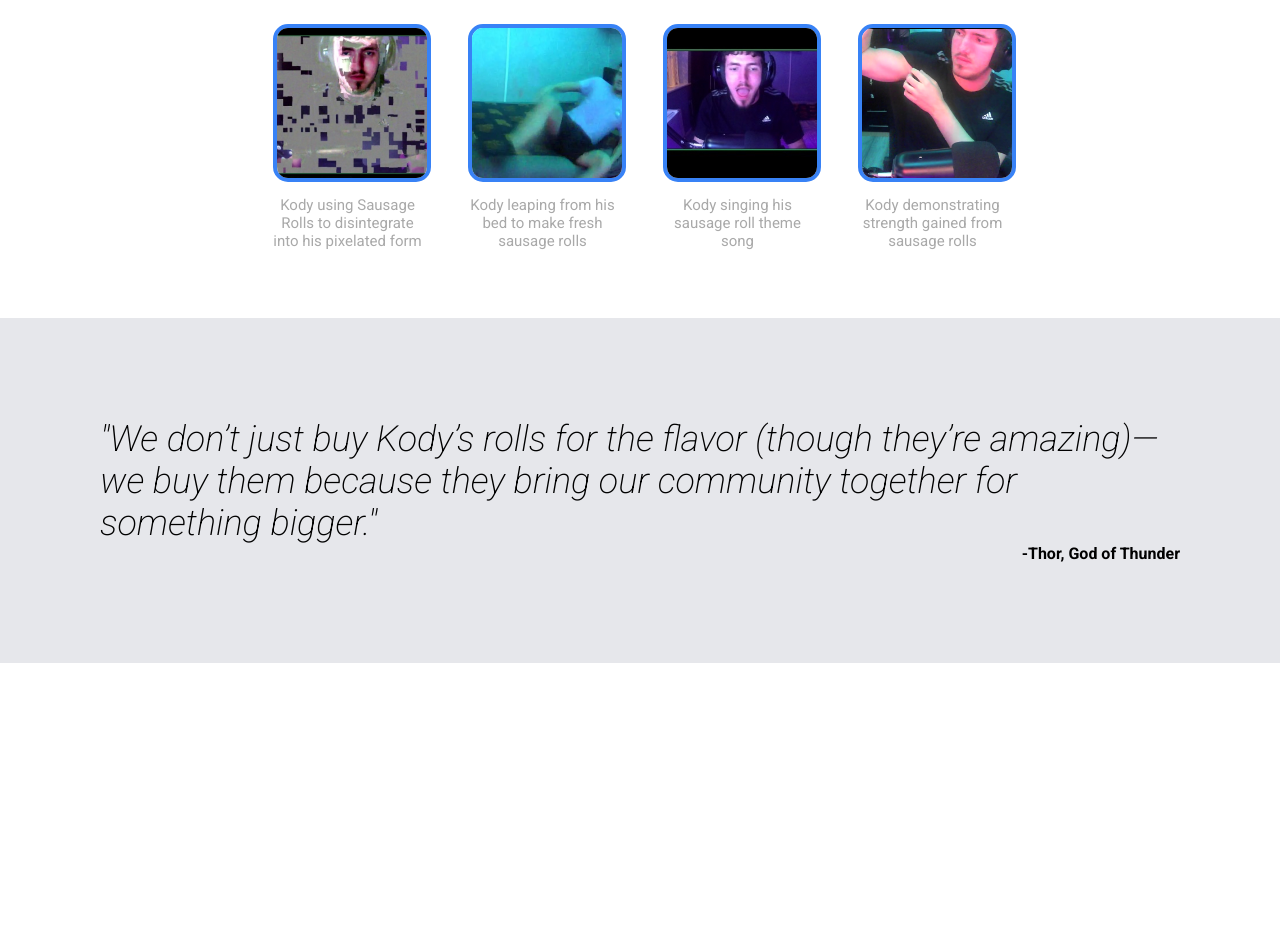
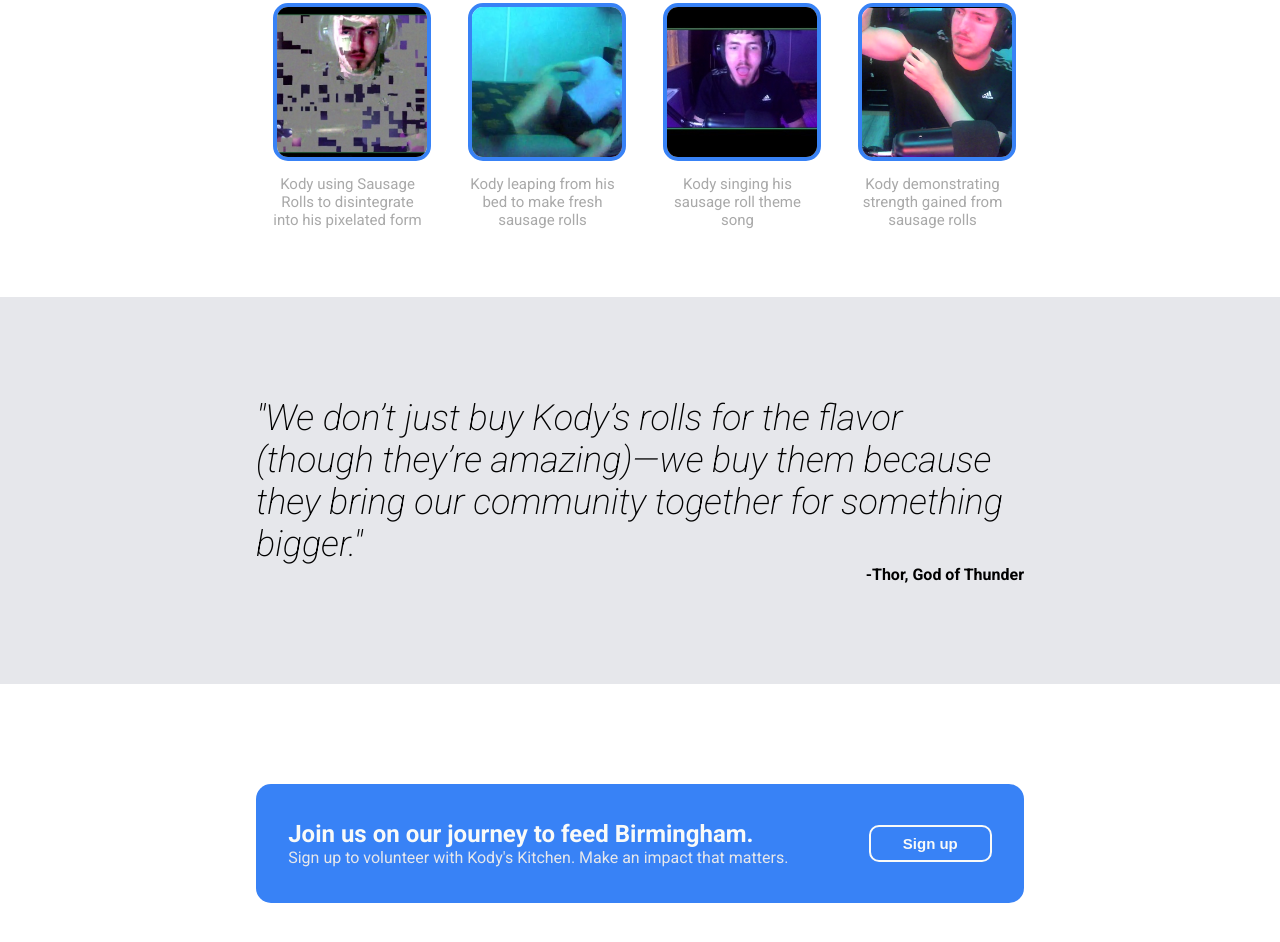
Before and after one commit to aguvai/odin-landing-page, a plain HTML site: page index.html in a window 1280 px wide. Shown: the part 590-1532 px from the top of the page. Before the commit the page ends 1253 px from the top, so only its background shows below. Drawn offline with Linux system fonts and the light colour scheme.

Commit message:
Add call to action section and adjust margins
Added a call to action section with styling to entice users to
engage with the product.

Changed margin framework to be consistent for each div.

```diff
--- a/index.html
+++ b/index.html
@@ -88,5 +88,20 @@
             </div>
         </div>
 
+
+        <div class="call-to-action">
+            <div class="call-to-action-container">
+                <div class="text-container">
+                    <div class="title">
+                        Join us on our journey to feed Birmingham.
+                    </div>
+                    <div class="reg-text">
+                        Sign up to volunteer with Kody's Kitchen. Make an impact that matters.
+                    </div>
+                </div>
+
+                <button>Sign up</button>
+            </div>
+        </div>
     </body>
 </html>
--- a/style.css
+++ b/style.css
@@ -18,7 +18,7 @@ ul {
 
 header {
     background-color: #1F2937;
-    padding: 10px 100px;
+    padding: 10px 20%;
 }
 
 .header-logo {
@@ -83,7 +83,7 @@ header {
 /* INFO CONTAINER */
 
 .info-container {
-    padding: 42px 0px;
+    padding: 42px 20%;
     text-align: center;
     margin-bottom: 20px;
 }
@@ -99,6 +99,7 @@ header {
     display: flex;
     justify-content: center;
     gap: 45px;
+    flex-wrap: wrap;
 }
 
 .gallery-item {
@@ -127,7 +128,7 @@ header {
     display: flex;
     flex-direction: column;
     background-color: #E6E7EB;
-    padding: 100px;
+    padding: 100px 20%;
 }
 
 .testimonial-quote {
@@ -140,3 +141,41 @@ header {
     font-weight: 700;
     text-align: right;
 }
+
+
+/* CALL TO ACTION CONTAINER*/
+
+.call-to-action {
+    background-color: #3882F6;
+    border-radius: 15px;
+    margin: 100px 20%;
+}
+
+.call-to-action-container {
+    padding: 36px 0px;
+    display: flex;
+    align-items: center;
+    justify-content: space-around;
+    flex-wrap: wrap;
+    gap: 16px;
+}
+
+.call-to-action-container .title {
+    color:#F9FAF8;
+    font-weight: 700;
+    font-size: 24px;
+}
+
+.call-to-action-container .reg-text {
+    color:#E6E7EB;
+}
+
+.call-to-action button {
+    background-color: #3882F6;
+    color:#F9FAF8;
+    border: 2px solid #F9FAF8;
+    padding: 8px 32px;
+    font-weight: 600;
+    font-size: 15px;
+    border-radius: 10px;
+}
```
